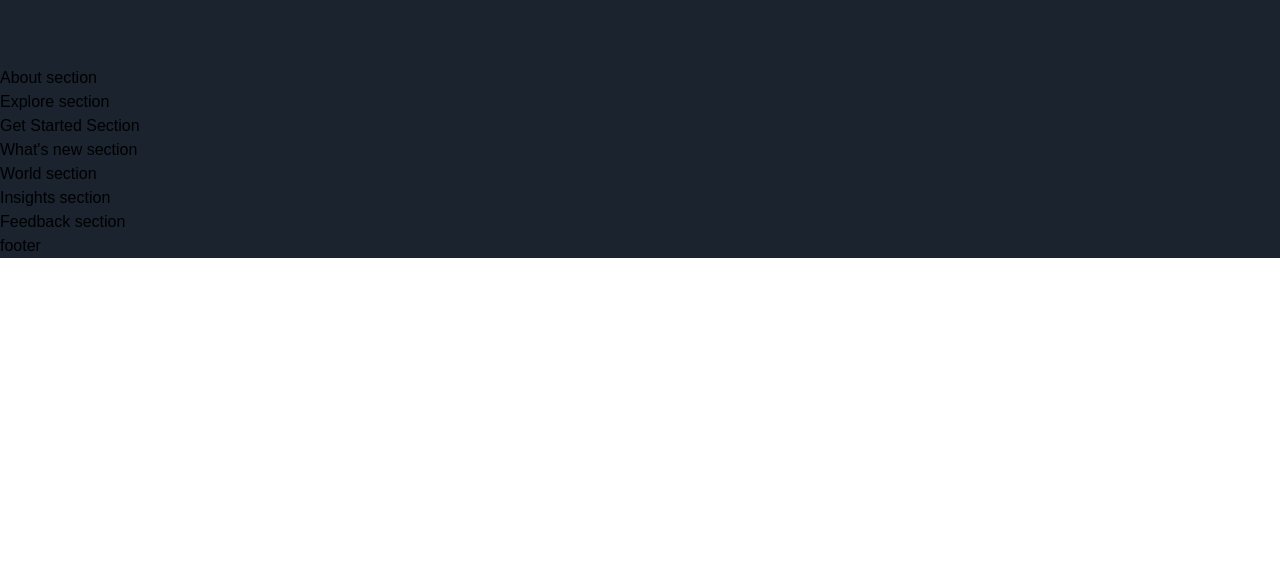
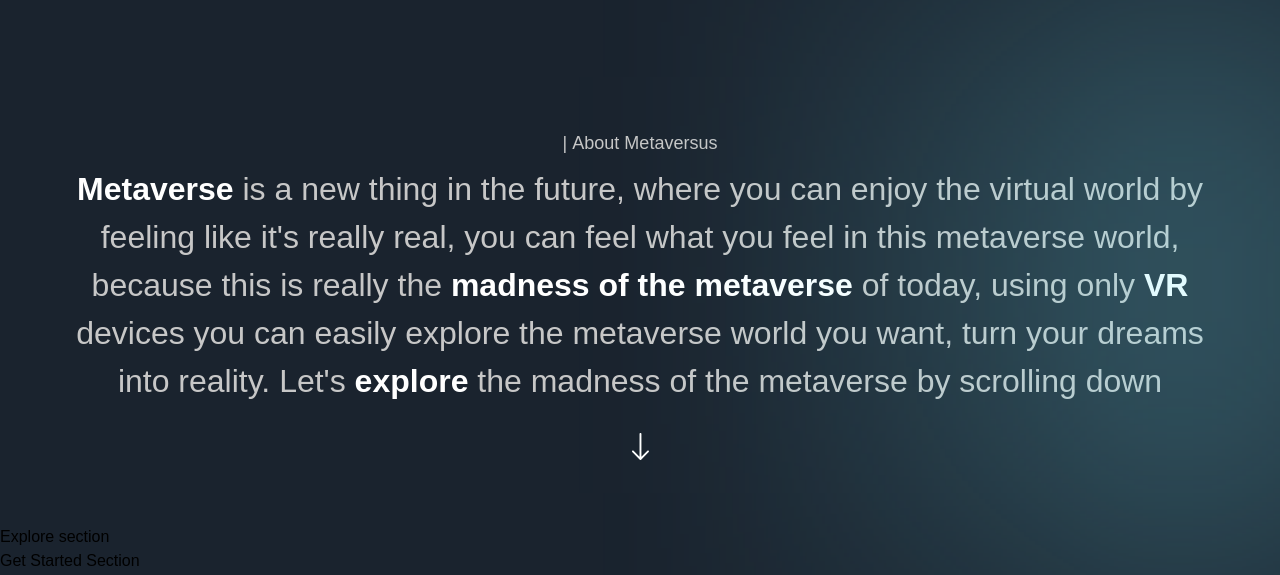
Before and after one commit to ArfinHasib/metaversus, a Next.js app: page / in a window 1280 px wide. Shown: the part 1038-1613 px from the top of the page. Before the commit the page ends 1296 px from the top, so only its background shows below. Built offline with nearby package versions, Linux system fonts and the light colour scheme; a web font is replaced by a local one.

Commit message:
Building the about section

```diff
--- a/components/CustomTexts.jsx
+++ b/components/CustomTexts.jsx
@@ -1,9 +1,20 @@
 'use client';
 
-export const TypingText = () => (
-  <p>Typing Text</p>
+import { motion } from 'framer-motion';
+
+import { textContainer, textVariant2 } from '../utils/motion';
+
+export const TypingText = ({ title, textStyles }) => (
+   <motion.p
+      variants={textContainer}
+      className={`font-normal text-[18px] text-secondary-white ${textStyles}`}
+   >
+      {Array.from(title).map((letter, index) => (
+         <motion.span variants={textVariant2} key={index}>
+            {letter === ' ' ? '\u00A0' : letter}
+         </motion.span>
+      ))}
+   </motion.p>
 );
 
-export const TitleText = () => (
-  <h2>Title Text</h2>
-);
+export const TitleText = () => <h2>Title Text</h2>;
--- a/sections/About.jsx
+++ b/sections/About.jsx
@@ -1,9 +1,49 @@
 'use client';
 
+import { motion } from 'framer-motion';
+import { TypingText } from '../components';
+
+import styles from '../styles';
+import { fadeIn, staggerContainer } from '../utils/motion';
+
 const About = () => (
-  <section>
-    About section
-  </section>
+   <section className={`${styles.paddings} relative z-10`}>
+      <div className='gradient-02' />
+      <motion.div
+         variants={staggerContainer}
+         initial='hidden'
+         whileInView='show'
+         viewport={{ once: false, amount: 0.25 }}
+         className={`${styles.flexCenter} flex-col`}
+      >
+         <TypingText title='| About Metaversus' textStyles='text-center' />
+         <motion.p
+            variants={fadeIn('up', 'tween', 0.2, 1)}
+            className='mt-[8px] font-normal sm:text-[32px] text-[20px] text-center text-secondary-white'
+         >
+            <span className='font-extrabold text-white'>Metaverse</span> is a
+            new thing in the future, where you can enjoy the virtual world by
+            feeling like it's really real, you can feel what you feel in this
+            metaverse world, because this is really the{' '}
+            <span className='font-extrabold text-white'>
+               madness of the metaverse
+            </span>{' '}
+            of today, using only{' '}
+            <span className='font-extrabold text-white'>VR</span> devices you
+            can easily explore the metaverse world you want, turn your dreams
+            into reality. Let's{' '}
+            <span className='font-extrabold text-white'>explore</span> the
+            madness of the metaverse by scrolling down
+         </motion.p>
+
+         <motion.img
+            variants={fadeIn('up', 'tween', 0.3, 1)}
+            src='/arrow-down.svg'
+            alt='arrow down'
+            className='w-[18px] h-[28px] object-contain mt-[28px]'
+         />
+      </motion.div>
+   </section>
 );
 
 export default About;
```
